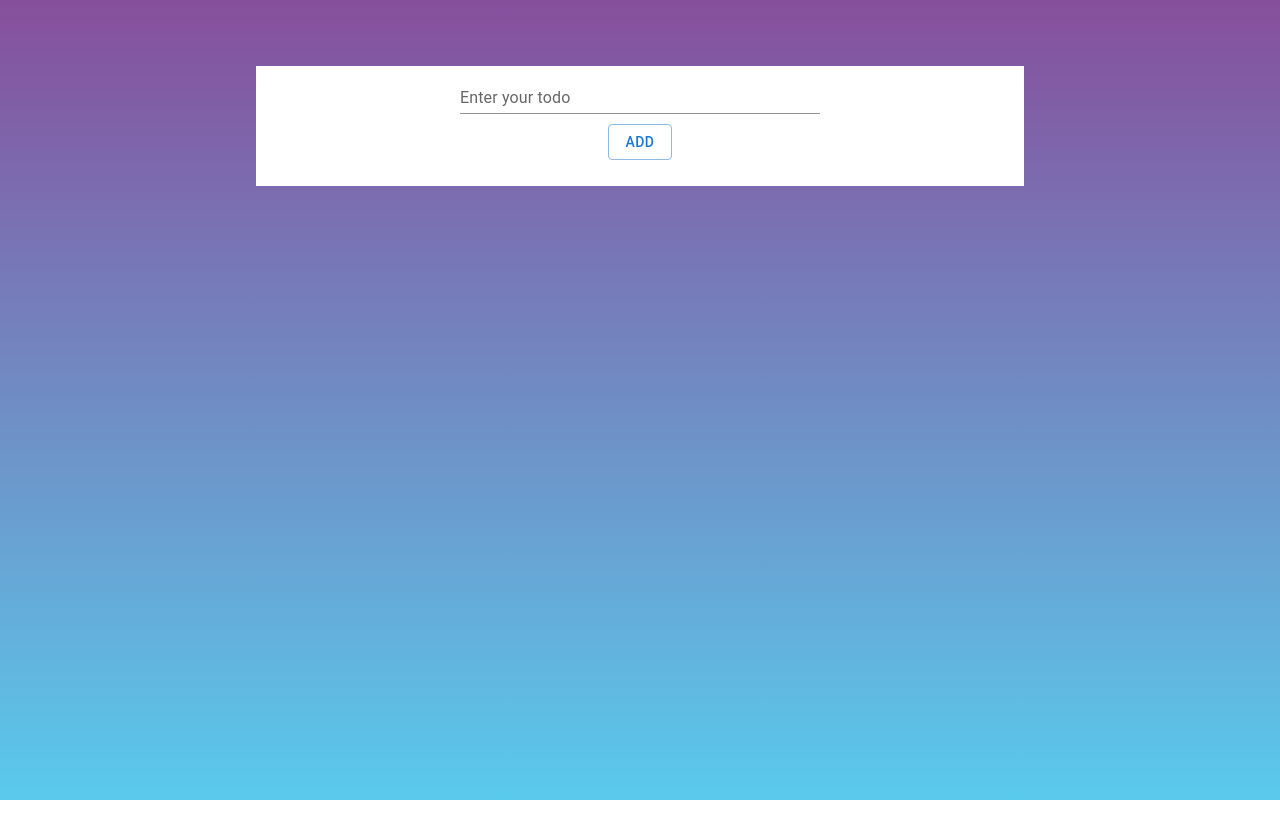
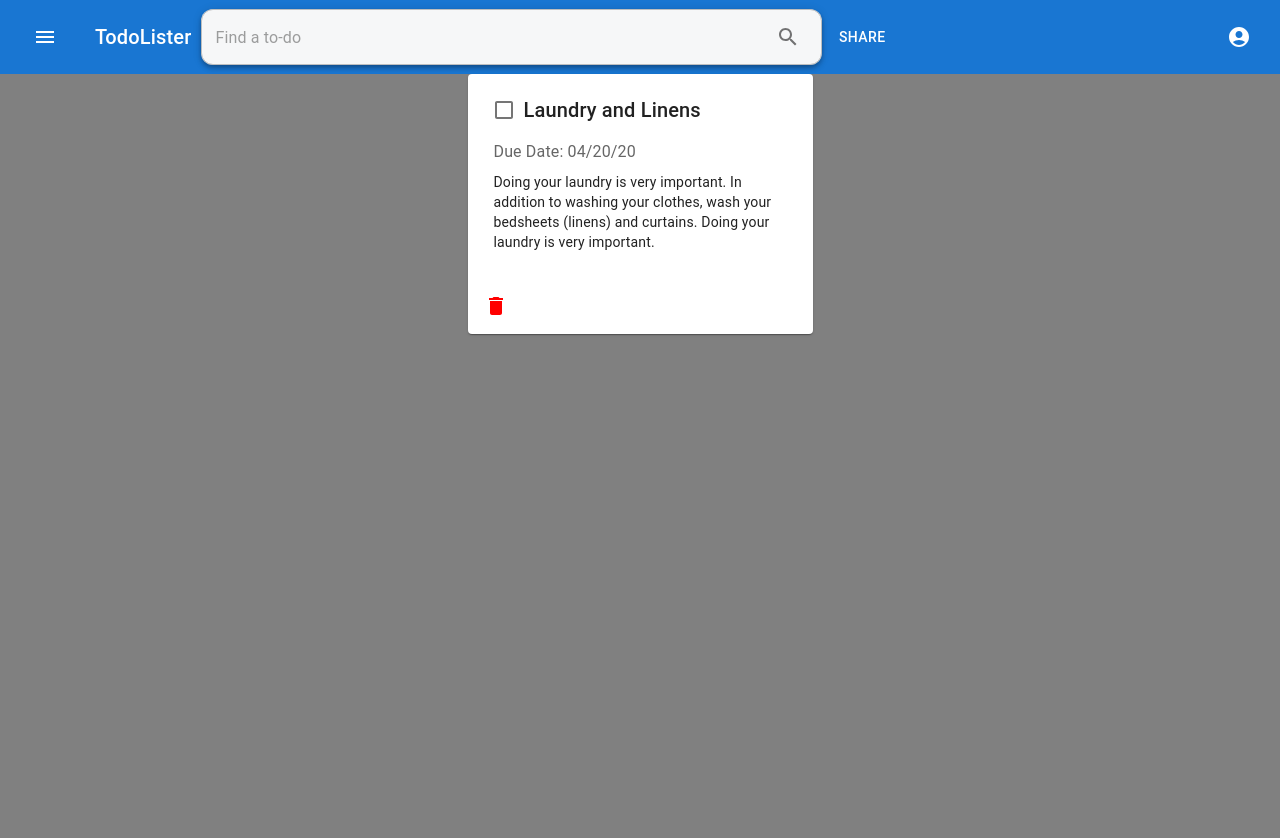
Before and after one commit to whats-a-handle/todo-list-app, a React (Create React App) app in the folder frontend/: page / in a window 1280 px wide. Shown: the top 838 px of the page. Before the commit the page ends 800 px from the top, so only its background shows below. Built offline with nearby package versions, Linux system fonts and the light colour scheme.

Commit message:
Added navbar with searchbar. Working on restyling todo items into cards

```diff
--- a/frontend/src/App.css
+++ b/frontend/src/App.css
@@ -1,5 +1,3 @@
-html {
-   background: -webkit-linear-gradient(90deg, hsla(194, 80%, 64%, 1) 0%, hsla(283, 33%, 46%, 1) 100%);
-   background-attachment: fixed; /*edit*/
-
-  }
+body{
+  margin:0;
+}
--- a/frontend/src/App.jsx
+++ b/frontend/src/App.jsx
@@ -1,8 +1,8 @@
+/* eslint-disable no-unused-vars */
 import React, { useEffect, useState } from 'react';
-import { Container, Grid } from '@mui/material';
-import ToDoList from './Components/ToDoList';
-import CreateItemForm from './Components/CreateItemForm';
 import './App.css';
+import HomePage from './Components/HomePage';
+import CustomAppBar from './Components/CustomAppBar';
 
 export default function App() {
   const [todoItems, setTodoItems] = useState({});
@@ -66,34 +66,9 @@ export default function App() {
   }, [todoItems]);
 
   return (
-    <Container>
-      <Grid container>
-        <Grid item xs={12} style={{ marginTop: ('5%') }}>
-          <Grid container>
-            <Grid item xs={2} />
-            <Grid item xs={8} style={{ backgroundColor: 'white' }}>
-              <CreateItemForm createTodoItem={createTodoItem} />
-            </Grid>
-            <Grid item xs={2} />
-          </Grid>
-        </Grid>
-        <Grid item xs={12}>
-          <Grid container>
-            <Grid item xs={2} />
-            <Grid item xs={8} style={{ backgroundColor: 'white' }}>
-              <ToDoList
-                markTodoItem={markTodoItem}
-                renameTodoItem={renameTodoItem}
-                deleteTodoItem={deleteTodoItem}
-                moveItem={moveItem}
-              >
-                {todoItemsOrderedList}
-              </ToDoList>
-            </Grid>
-            <Grid item xs={2} />
-          </Grid>
-        </Grid>
-      </Grid>
-    </Container>
+    <>
+      <CustomAppBar />
+      <HomePage />
+    </>
   );
 }
--- a/frontend/src/Components/CreateItemForm.jsx
+++ b/frontend/src/Components/CreateItemForm.jsx
@@ -1,8 +1,7 @@
 import React, { useState } from 'react';
-import {
-  Button, Container, Grid, TextField,
-} from '@mui/material';
+import { TextField, InputAdornment, IconButton } from '@mui/material';
 import PropTypes from 'prop-types';
+import AddIcon from '@mui/icons-material/Add';
 
 export default function CreateItemForm(props) {
   const { createTodoItem } = props;
@@ -28,28 +27,29 @@ export default function CreateItemForm(props) {
   };
 
   return (
-    <Container>
-      <Grid container>
-        <Grid item xs={12}>
-          <Grid container>
-            <Grid item xs={3} />
-            <Grid item xs={6} align="center">
     <TextField
       value={newToDoName}
-                style={{ width: '100%', marginBottom: 10 }}
+      style={{ width: '100%' }}
       id="standard-basic"
-                label="Enter your todo"
-                variant="standard"
+      placeholder="Enter your todo"
+      variant="outlined"
       onChange={(event) => { handleChange(event); }}
       onKeyDown={(event) => { handleKeyPress(event.key, newToDoName); }}
+      InputProps={{
+        style: { backgroundColor: 'white' },
+        sx: {
+          boxShadow: 4,
+          borderRadius: 3,
+        },
+        endAdornment: (
+          <InputAdornment position="end" onClick={() => { handleSubmit(newToDoName); }}>
+            <IconButton>
+              <AddIcon />
+            </IconButton>
+          </InputAdornment>
+        ),
+      }}
     />
-              <Button variant="outlined" onClick={() => { handleSubmit(newToDoName); }}>Add</Button>
-            </Grid>
-            <Grid item xs={3} />
-          </Grid>
-        </Grid>
-      </Grid>
-    </Container>
   );
 }
 
--- /dev/null
+++ b/frontend/src/Components/CustomAppBar.jsx
@@ -0,0 +1,54 @@
+import * as React from 'react';
+import Box from '@mui/material/Box';
+import Button from '@mui/material/Button';
+import Toolbar from '@mui/material/Toolbar';
+import Typography from '@mui/material/Typography';
+import IconButton from '@mui/material/IconButton';
+import MenuIcon from '@mui/icons-material/Menu';
+import AppBar from '@mui/material/AppBar';
+import ShareIcon from '@mui/icons-material/Share';
+import AccountCircleIcon from '@mui/icons-material/AccountCircle';
+import SearchBox from './SearchBox';
+
+export default function NewCustomAppBar() {
+  return (
+    <Box sx={{ flexGrow: 1 }}>
+      <AppBar position="static">
+        <Toolbar style={{ padding: 5 }}>
+          <IconButton
+            size="large"
+            edge="start"
+            color="inherit"
+            aria-label="menu"
+            sx={{ ml: 2, mr: 2 }}
+          >
+            <MenuIcon />
+          </IconButton>
+          <Typography variant="h6" component="div" style={{ padding: 10 }}>
+            TodoLister
+          </Typography>
+          <Box sx={{ flexGrow: 1, paddingRight: 1 }}>
+            <Box sx={{ width: '100%' }}>
+              <SearchBox />
+            </Box>
+
+          </Box>
+          <Box sx={{ flexGrow: 1, display: { xs: 'flex', sm: 'none' } }}>
+            <IconButton color="inherit">
+              <ShareIcon />
+            </IconButton>
+          </Box>
+          <Box sx={{ flexGrow: 1, display: { xs: 'none', sm: 'flex' } }}>
+            <Button sx={{ color: 'inherit' }}>Share</Button>
+          </Box>
+          <Box sx={{ paddingRight: 2, display: { xs: 'none', sm: 'flex' } }}>
+            <IconButton color="inherit">
+              <AccountCircleIcon />
+            </IconButton>
+          </Box>
+
+        </Toolbar>
+      </AppBar>
+    </Box>
+  );
+}
--- /dev/null
+++ b/frontend/src/Components/HomePage.jsx
@@ -0,0 +1,26 @@
+import { Container, Grid } from '@mui/material';
+import React from 'react';
+import TodoCard from './TodoCard';
+
+export default function HomePage() {
+  return (
+    <Container
+      style={{ backgroundColor: 'gray', height: '100vh', maxWidth: '100vw' }}
+    >
+      <Grid container justifyContent="center">
+        <Grid
+          container
+          item
+          lg={12}
+          sx={{ boxShadow: 3 }}
+          style={{
+            backgroundColor: 'lightgrey',
+            justifyContent: 'center',
+            maxWidth: '90%',
+          }}
+        />
+        <TodoCard />
+      </Grid>
+    </Container>
+  );
+}
--- /dev/null
+++ b/frontend/src/Components/SearchBox.jsx
@@ -0,0 +1,28 @@
+import React from 'react';
+import { TextField, InputAdornment, IconButton } from '@mui/material';
+import SearchIcon from '@mui/icons-material/Search';
+
+export default function SearchBox() {
+  return (
+    <TextField
+      style={{ width: '100%' }}
+      id="standard-basic"
+      placeholder="Find a to-do"
+      variant="outlined"
+      InputProps={{
+        style: { backgroundColor: '#f6f7f8' },
+        sx: {
+          boxShadow: 4,
+          borderRadius: 3,
+        },
+        endAdornment: (
+          <InputAdornment position="end">
+            <IconButton>
+              <SearchIcon />
+            </IconButton>
+          </InputAdornment>
+        ),
+      }}
+    />
+  );
+}
--- /dev/null
+++ b/frontend/src/Components/TodoCard.jsx
@@ -0,0 +1,51 @@
+import React from 'react';
+import {
+  Typography, Card, CardContent, CardActions, IconButton, Box,
+} from '@mui/material';
+import DeleteIcon from '@mui/icons-material/Delete';
+import CheckBoxOutlineBlankIcon from '@mui/icons-material/CheckBoxOutlineBlank';
+import CheckBoxIcon from '@mui/icons-material/CheckBox';
+
+const todoCheckbox = (isCompleted) => (isCompleted === true
+  ? <CheckBoxIcon />
+  : <CheckBoxOutlineBlankIcon />);
+
+export default function TodoCard(/* props */) {
+  // const { title, description,  isCompleted } = { ...props };
+
+  return (
+    <Card sx={{ width: 345, height: 260 }}>
+      <CardContent>
+        <Box sx={{ display: 'flex' }}>
+          <IconButton sx={{ display: 'flex', flexGrow: 0 }}>
+            {todoCheckbox(false)}
+          </IconButton>
+          <Typography
+            variant="h6"
+            component="div"
+            sx={{
+              flexGrow: 1, display: 'flex', justifyContent: 'left', alignItems: 'center',
+            }}
+          >
+            Laundry and Linens
+          </Typography>
+        </Box>
+        <Box sx={{ display: 'flex', flexWrap: 'wrap', padding: '10px' }}>
+          <Typography sx={{ mb: 1.0 }} color="text.secondary">
+            Due Date: 04/20/20
+          </Typography>
+          <Typography variant="body2">
+            Doing your laundry is very important.
+            In addition to washing your clothes, wash your bedsheets (linens) and curtains.
+            Doing your laundry is very important.
+          </Typography>
+        </Box>
+      </CardContent>
+      <CardActions>
+        <IconButton style={{ color: 'red' }}>
+          <DeleteIcon />
+        </IconButton>
+      </CardActions>
+    </Card>
+  );
+}
```
Lines whose indentation alone changed are shown as unchanged.
